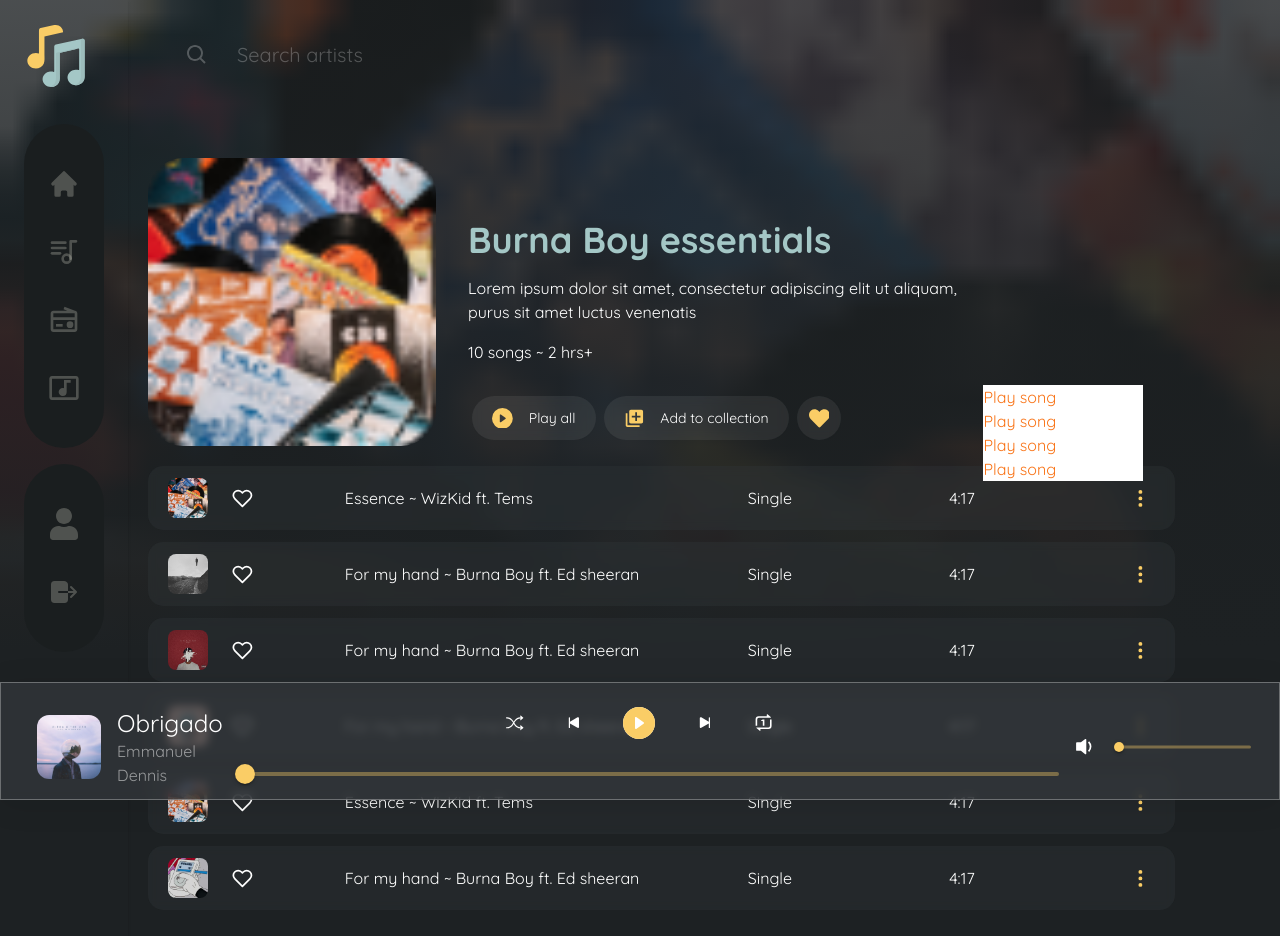
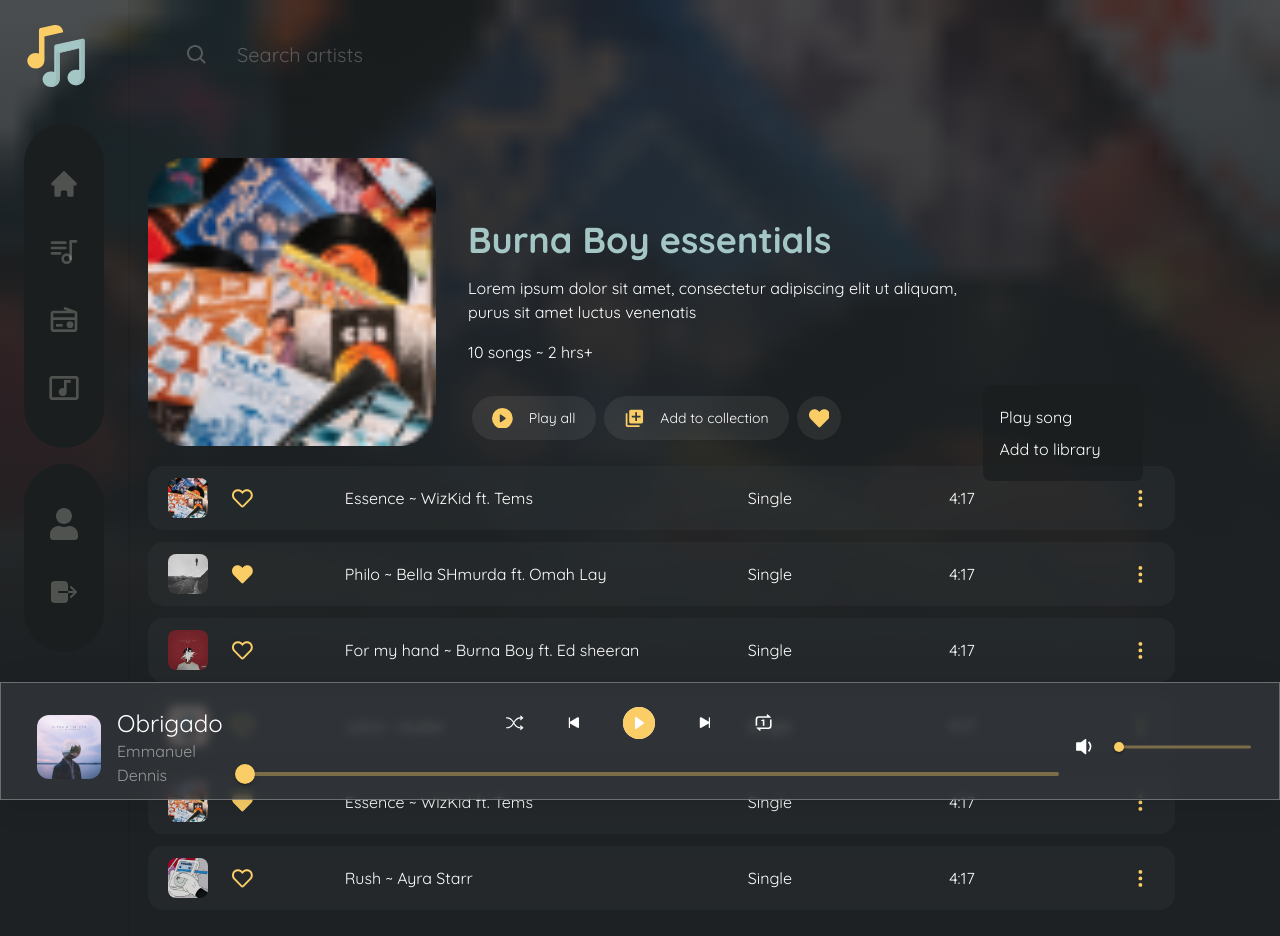
Before and after one commit to Uchechukwu10/musica, a React (Create React App) app: page /charts/1 in a window 1280 px wide. Both pictures are taken after a click on the element 1117 px from the left and 497 px from the top of the page. Shown: the top 936 px of the page. Built offline with nearby package versions, Linux system fonts and the light colour scheme.

Commit message:
add navigation to songs to allow liking and adding to library

```diff
--- a/src/App.css
+++ b/src/App.css
@@ -115,6 +115,7 @@
 .options-paper {
     bottom: 27px;
     left: -100px;
+    background-color: #1A1E1FB5;
 }
 
 /* Collections */
--- a/src/App.js
+++ b/src/App.js
@@ -7,17 +7,17 @@
 import Collections from './pages/Collections';
 import ViewChart from './pages/ViewChart';
 import { MusicContext } from './assets/contexts';
-import { myCharts } from './assets/library';
+import { myCharts, likes, library } from './assets/library';
 import { useState } from 'react';
-import { likes } from './assets/library';
 
 function App() {
   const [chartIds, setChartIds] = useState(myCharts);
   const [collLikes, setCollLikes] = useState(likes);
+  const [libraryIds, setLibraryIds] = useState(library);
 
   return (
     <Router>
-      <MusicContext.Provider value={{chartIds, setChartIds, collLikes, setCollLikes}}>
+      <MusicContext.Provider value={{chartIds, setChartIds, collLikes, setCollLikes, libraryIds, setLibraryIds}}>
         <div className="App relative">
           <div className='flex'>
             <SideBar />
--- a/src/assets/allSongs.js
+++ b/src/assets/allSongs.js
@@ -33,31 +33,31 @@
     {
         id: 3,
         image: song3,
-        title: 'For my hand',
-        artiste: 'Burna Boy ft. Ed sheeran',
+        title: 'Philo',
+        artiste: 'Bella SHmurda ft. Omah Lay',
         type: 'Single',
         duration: '2:44',
-        url: 'https://cdn.trendybeatz.com/audio/Burna-Boy-Ft-Ed-Sheeran-For-My-Hand-New-Song-(TrendyBeatz.com).mp3',
+        url: 'https://cdn.trendybeatz.com/audio/Bella-Shmurda-Ft-Omah-Lay-Philo-(TrendyBeatz.com).mp3',
         charts: ['Burna Boy essentials', 'Golden age of 80s']
     },
     {
         id: 4,
         image: song4,
-        title: 'For my hand',
-        artiste: 'Burna Boy ft. Ed sheeran',
+        title: 'Rush',
+        artiste: 'Ayra Starr',
         type: 'Single',
         duration: '2:44',
-        url: 'https://cdn.trendybeatz.com/audio/Burna-Boy-Ft-Ed-Sheeran-For-My-Hand-New-Song-(TrendyBeatz.com).mp3',
+        url: 'https://cdn.trendybeatz.com/audio/Ayra-Starr-Rush-(TrendyBeatz.com).mp3',
         charts: ['Tomorrow tunes']
     },
     {
         id: 5,
         image: song5,
-        title: 'For my hand',
-        artiste: 'Burna Boy ft. Ed sheeran',
+        title: 'Joha',
+        artiste: 'Asake',
         type: 'Single',
         duration: '2:44',
-        url: 'https://cdn.trendybeatz.com/audio/Burna-Boy-Ft-Ed-Sheeran-For-My-Hand-New-Song-(TrendyBeatz.com).mp3',
+        url: 'https://cdn.trendybeatz.com/audio/Asake-Joha-(TrendyBeatz.com).mp3',
         charts: ['Golden age of 80s']
     },
     {
@@ -73,21 +73,21 @@
     {
         id: 7,
         image: song7,
-        title: 'For my hand',
-        artiste: 'Burna Boy ft. Ed sheeran',
+        title: 'Joha',
+        artiste: 'Asake',
         type: 'Single',
         duration: '2:44',
-        url: 'https://cdn.trendybeatz.com/audio/Burna-Boy-Ft-Ed-Sheeran-For-My-Hand-New-Song-(TrendyBeatz.com).mp3',
-        charts: ['Tomorrow tunes', 'Burna Boy essentials', 'Golden age of 80s']
+        url: 'https://cdn.trendybeatz.com/audio/Asake-Joha-(TrendyBeatz.com).mp3',
+        charts: ['Golden age of 80s', 'Tomorrow tunes', 'Burna Boy essentials']
     },
     {
         id: 8,
         image: song8,
-        title: 'For my hand',
-        artiste: 'Burna Boy ft. Ed sheeran',
+        title: 'Philo',
+        artiste: 'Bella SHmurda ft. Omah Lay',
         type: 'Single',
         duration: '2:44',
-        url: 'https://cdn.trendybeatz.com/audio/Burna-Boy-Ft-Ed-Sheeran-For-My-Hand-New-Song-(TrendyBeatz.com).mp3',
+        url: 'https://cdn.trendybeatz.com/audio/Bella-Shmurda-Ft-Omah-Lay-Philo-(TrendyBeatz.com).mp3',
         charts: ['Tomorrow tunes', 'Golden age of 80s']
     },
     {
@@ -103,13 +103,13 @@
     {
         id: 10,
         image: chart2,
-        title: 'For my hand',
-        artiste: 'Burna Boy ft. Ed sheeran',
+        title: 'Rush',
+        artiste: 'Ayra Starr',
         type: 'Single',
         duration: '2:44',
-        url: 'https://cdn.trendybeatz.com/audio/Burna-Boy-Ft-Ed-Sheeran-For-My-Hand-New-Song-(TrendyBeatz.com).mp3',
-        charts: ['Tomorrow tunes', 'Burna Boy essentials', 'Golden age of 80s']
-    }
+        url: 'https://cdn.trendybeatz.com/audio/Ayra-Starr-Rush-(TrendyBeatz.com).mp3',
+        charts: ['Tomorrow tunes', 'Burna Boy essentials']
+    },
 ];
 
 export default allSongs;
--- a/src/components/ListedSong.js
+++ b/src/components/ListedSong.js
@@ -1,10 +1,17 @@
-import React, { useState, useEffect } from "react";
-import song3 from "../images/song3.png";
-import { FiHeart } from "react-icons/fi";
+import React, { useState, useEffect, useContext } from "react";
+import { FaHeart, FaRegHeart } from 'react-icons/fa';
 import { BsThreeDotsVertical } from "react-icons/bs";
+import { MusicContext } from '../assets/contexts';
 
 const ListedSong = (props) => {
   const [songPaper, setSongPaper] = useState(false);
+  const [liked, setLiked] = useState(false);
+
+  const { setLibraryIds, setCollLikes, collLikes } = useContext(MusicContext);
+
+  const addToLibrary = () => {
+    setLibraryIds(prevValue => [...prevValue, Number(props.id)]);
+  }
 
   const handlePaper = () => {
     setSongPaper(!songPaper);
@@ -14,6 +21,25 @@
     if (!e.target.closest('#options')) {
       console.log('Outer Click');
       setSongPaper(false);
+    }
+  }
+
+  const handleLike = () => {
+    if (!liked) {
+        setLiked(!liked);
+        setCollLikes(prevValue => {
+          return {...prevValue, songs: [...prevValue.songs, props.id]};
+        });
+    } else {
+        setLiked(!liked);
+        setCollLikes(prevValue => {
+          const songLikes = prevValue.songs;
+          const index = songLikes.indexOf(props.id);
+          if (index > -1) {
+              songLikes.splice(index, 1);
+          }
+          return {...prevValue, songs: songLikes};
+        });
     }
   }
 
@@ -27,12 +53,18 @@
     }
   }, [songPaper])
 
+  useEffect(() => {
+    if (collLikes.songs.includes(props.id)) {
+      setLiked(true);
+    }
+  }, [])
+
 
   return (
     <div className="flex w-full song-list p-3 text-white">
       <img src={props.image} alt="song" className="w-10 h-10 rounded-lg mx-2" />
-      <span className="flex items-center ml-4 mr-20">
-        <FiHeart fontSize="1.3rem" />
+      <span className="flex items-center ml-4 mr-20" onClick={handleLike}>
+        {liked ? <FaHeart fontSize="1.3rem" color="#FACD66"/> : <FaRegHeart fontSize="1.3rem" color="#FACD66"/>}
       </span>
       <div className="flex w-full px-3 items-center">
         <span className="song-text w-6/12">
@@ -48,12 +80,10 @@
             handlePaper();
           }}
         >
-          <div className={songPaper ? "options-paper w-40 text-orange-500 bg-white absolute z-40" : "options-paper h-80 w-40 bg-white hidden"}>
+          <div className={songPaper ? "options-paper w-40 text-white absolute z-40 p-4 rounded-lg" : "hidden"}>
             <ul>
-              <li>Play song</li>
-              <li>Play song</li>
-              <li>Play song</li>
-              <li>Play song</li>
+              <li className="py-1 cursor-pointer">Play song</li>
+              <li className="py-1 cursor-pointer" onClick={addToLibrary}>Add to library</li>
             </ul>
           </div>
           <BsThreeDotsVertical fontSize="1.3rem" color="#FACD66" />
--- a/src/pages/Collections.js
+++ b/src/pages/Collections.js
@@ -1,6 +1,6 @@
 import React, { useState, useEffect, useContext } from 'react';
 import CollectionCard from '../components/CollectionCard';
-import {library, allCollections, myCharts, likes, gospel} from '../assets/library';
+import { allCollections } from '../assets/library';
 import allSongs from '../assets/allSongs';
 import charts from '../assets/allCharts';
 import ListedSong from '../components/ListedSong';
@@ -13,7 +13,7 @@
   const [collectionsAll, setCollectionsAll] = useState([]);
   const [newCollections, setNewCollections] = useState([{name: 'Likes', charts: [], songs: []}]);
 
-  const { chartIds, setChartIds, collLikes, setCollLikes } = useContext(MusicContext);
+  const { chartIds, collLikes, libraryIds } = useContext(MusicContext);
 
   const handleCollection = (collection) => {
     setActiveCollection(collection);
@@ -68,7 +68,7 @@
   useEffect(() => {
     let librarySongs = [];
     allSongs.map((song) => {
-        library.includes(song.id) && librarySongs.push(song);
+        libraryIds.includes(song.id) && librarySongs.push(song);
     });
     setLibrarySongs(librarySongs);
   }, []);
--- a/src/pages/ViewChart.js
+++ b/src/pages/ViewChart.js
@@ -10,7 +10,7 @@
   const [chartSongs, setChartSongs] = useState([]);
   const [currentChart, setCurrentChart] =useState({});
 
-  const {chartIds, setChartIds, collLikes, setCollLikes} = useContext(MusicContext);
+  const { setChartIds, setCollLikes} = useContext(MusicContext);
   const {id} = useParams();
 
   const addToCollection = () => {
@@ -45,7 +45,7 @@
       <ViewChartBanner id={id} currentChart={currentChart} addToCollection={addToCollection} handleChartLike={handleChartLike} handleChartUnlike={handleChartUnlike}/>
       <div className='flex flex-col gap-3 px-5'>
           {chartSongs.map((song, index) => (
-            <ListedSong key={index} image={song.image} title={song.title} artiste={song.artiste} />
+            <ListedSong key={index} id={song.id} image={song.image} title={song.title} artiste={song.artiste} />
           ))}
       </div>
     </div>
```
